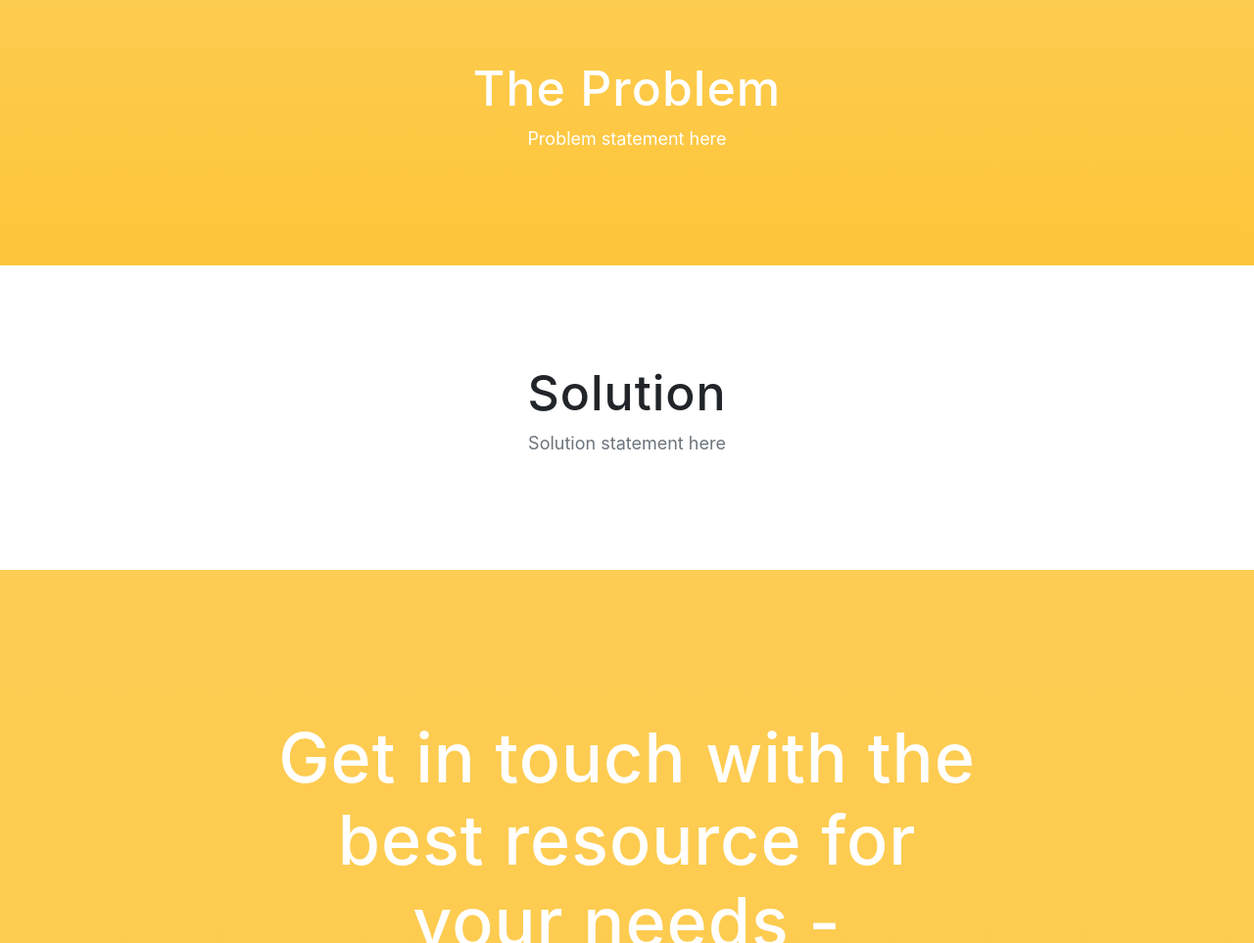
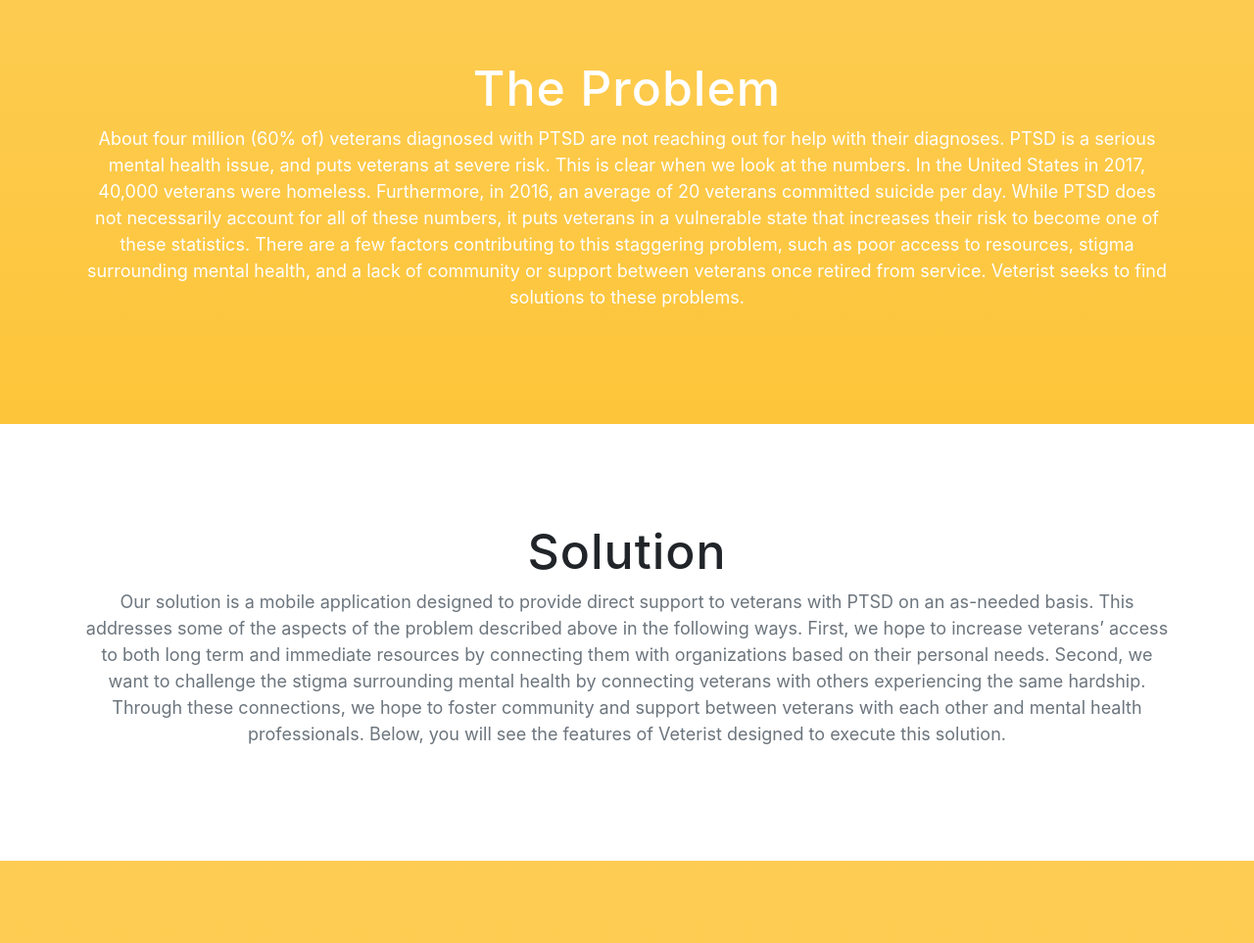
Before and after one commit to PaytonRatzliff/VeteristSite, a website with bundled scripts: page index.html in a window 1280 px wide. Shown: the part 840-1803 px from the top of the page at 98% size. Built offline with nearby package versions, Linux system fonts and the light colour scheme; a web font is replaced by a local one.

Commit message:
add problem and solution

```diff
--- a/index.html
+++ b/index.html
@@ -88,7 +88,7 @@
 	<section class="bg-primary text-center" id="problem">
 		<div class="container">
 			<h2 class="section-heading">The Problem</h2>
-			<p>Problem statement here</p>
+			<p>About four million (60% of) veterans diagnosed with PTSD are not reaching out for help with their diagnoses. PTSD is a serious mental health issue, and puts veterans at severe risk. This is clear when we look at the numbers. In the United States in 2017, 40,000 veterans were homeless. Furthermore, in 2016, an average of 20 veterans committed suicide per day. While PTSD does not necessarily account for all of these numbers, it puts veterans in a vulnerable state that increases their risk to become one of these statistics. There are a few factors contributing to this staggering problem, such as poor access to resources, stigma surrounding mental health, and a lack of community or support between veterans once retired from service. Veterist seeks to find solutions to these problems.</p>
 		</div>
 	</section>
 
@@ -96,7 +96,7 @@
 		<div class="container">
 			<div class="section-heading text-center">
 				<h2>Solution</h2>
-				<p class="text-muted">Solution statement here</p>
+				<p class="text-muted">Our solution is a mobile application designed to provide direct support to veterans with PTSD on an as-needed basis. This addresses some of the aspects of the problem described above in the following ways. First, we hope to increase veterans’ access to both long term and immediate resources by connecting them with organizations based on their personal needs. Second, we want to challenge the stigma surrounding mental health by connecting veterans with others experiencing the same hardship. Through these connections, we hope to foster community and support between veterans with each other and mental health professionals. Below, you will see the features of Veterist designed to execute this solution.</p>
 			</div>
 		</div>
 	</section>
```
